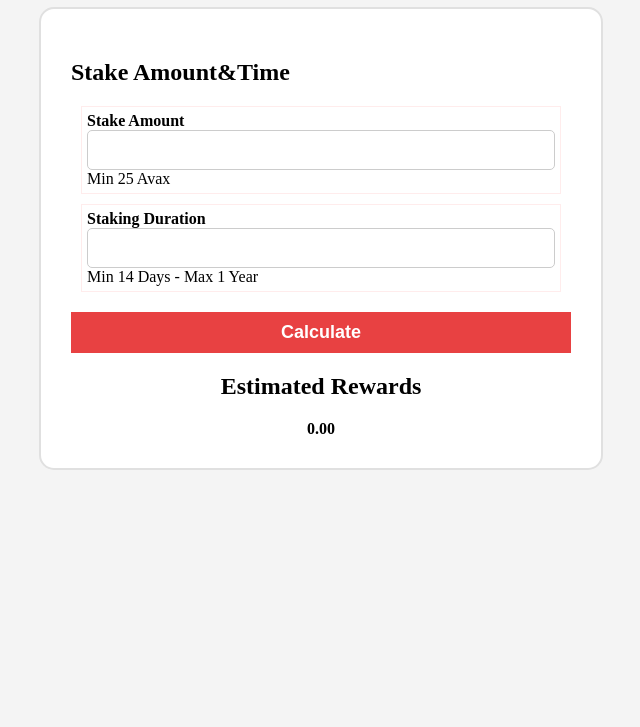
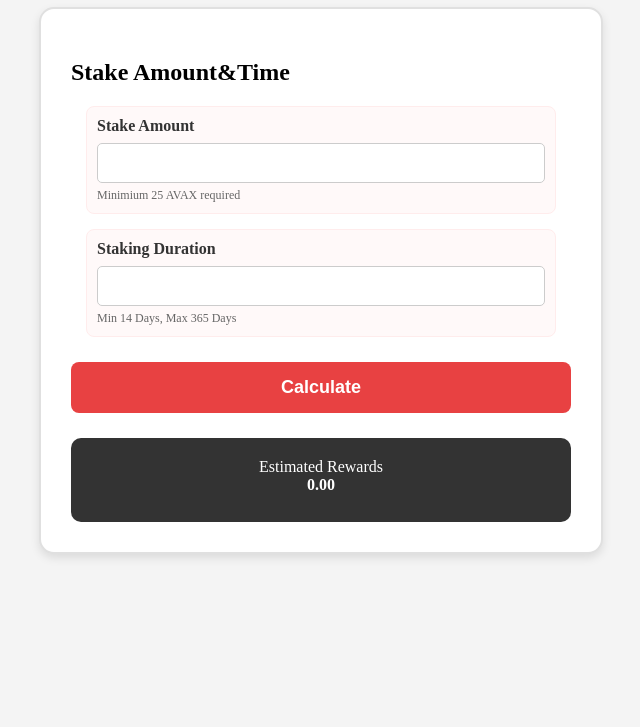
Before and after one commit to arif-sahin/Avax-Apr-Calculations, a plain HTML site: page index.html in a window 1280 px wide. Shown: the part 73-800 px from the top of the page, without its empty margins (319-959 px from the left). Drawn offline with Linux system fonts and the light colour scheme.

Commit message:
update styles and structure

```diff
--- a/index.html
+++ b/index.html
@@ -20,12 +20,12 @@
             <div class="form">
                 <label>Stake Amount</label>
                 <input type="number" id="myStake" min="25">
-                <span>Min 25 Avax</span>
+                <div class="small-note">Minimium 25 AVAX required</div>
             </div>
             <div class="form">
                 <label>Staking Duration</label>
                 <input type="number" id="myDays" min="14" max="365">
-                <span>Min 14 Days - Max 1 Year</span>
+                <div class="small-note">Min 14 Days, Max 365 Days</div>
 
             </div>
             <button class="btn-calc" type="button" onclick="calculate()">Calculate</button>
@@ -33,7 +33,7 @@
 
         <!--Result-->
         <div class="result-card">
-            <h2>Estimated Rewards</h2>
+            <div>Estimated Rewards</div>
             <label id="estimatedReward">0.00</label>
         </div>
 
--- a/script.js
+++ b/script.js
@@ -45,5 +45,5 @@ function calculate() {
 
     const netReward = grossReward - feeAmount;
 
-    document.getElementById("estimatedReward").textContent = netReward;
+    document.getElementById("estimatedReward").textContent =netReward;
 }
--- a/sytle.css
+++ b/sytle.css
@@ -5,6 +5,7 @@ body {
 
 h1 {
     text-align: center;
+    color: #e84142;
 }
 
 
@@ -15,11 +16,15 @@ h1 {
     border: 2px solid #e0e0e0;
     border-radius: 15px;
     justify-self: center;
+    box-shadow: 0px 4px 10px rgba(0, 0, 0, 0.1);
 }
+
 .form {
-    margin: 10px;
-    padding: 5px;
+    margin: 15px;
+    padding: 10px;
+    background-color: #fff9f9;
     border: 1px solid #ffecec;
+    border-radius: 8px;
 
 }
 
@@ -35,20 +40,37 @@ input {
 label {
     font-weight: bold;
     display: block;
+    margin-bottom: 8px;
+    color: #333;
 }
 
 .btn-calc {
     color: white;
     background-color: #e84142;
     border: none;
+    border-radius: 8px;
     width: 100%;
-    padding: 10px;
+    padding: 15px;
     margin-top: 10px;
     font-size: 18px;
     font-weight: bold;
 }
 
 .result-card {
-    margin-top: 20px;
+    margin-top: 25px;
     text-align: center;
+    padding: 20px;
+    background-color: #333;
+    color: white;
+    border-radius: 10px;
 }
+
+.small-note {
+    font-size: 12px;
+    color: #666;
+    margin-top: 5px;
+}
+
+#estimatedReward {
+    color: white;
+}
```
Also changed, not shown: img/screenshot.png.
